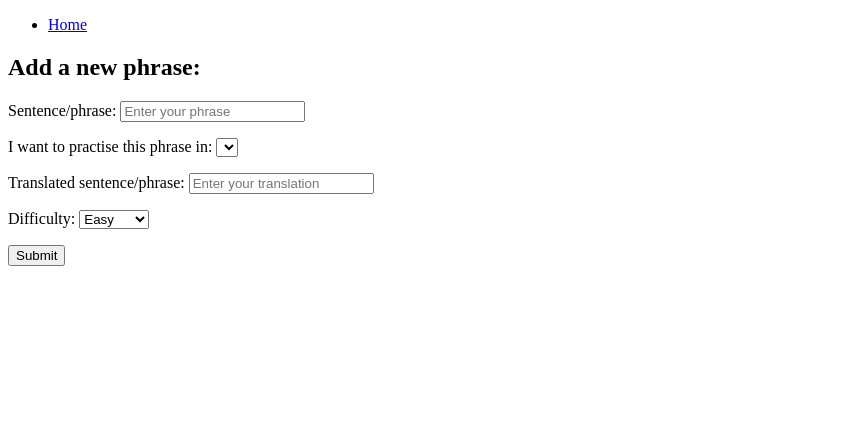
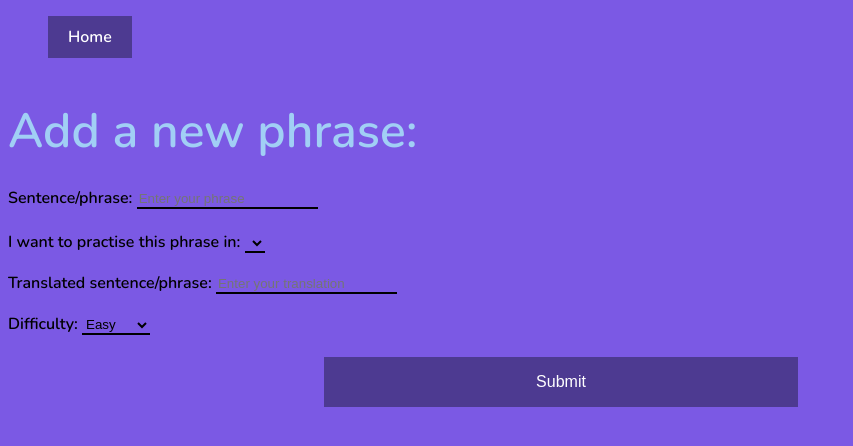
Before and after one commit to emilykmcullen/Language-Learning-App, a Flask app: page /sentence_snaps/new in a window 1280 px wide. Shown: the top 446 px of the page, without its empty margins (0-853 px from the left). Run offline with Flask 2, Linux system fonts and the light colour scheme; data that the repository does not hold is empty; some libraries are stand-ins or nearby versions.

Commit message:
Added a bit of CSS

```diff
--- /dev/null
+++ b/static/css/main.css
@@ -0,0 +1,131 @@
+body {
+    background-color: #7b59e4;
+    font-family: 'Nunito', sans-serif;
+    height: 100%;
+  }
+
+.navlink {
+    max-width: 30em;
+    margin: 0 auto;
+}
+.navitem{
+    display: inline;
+    padding-right: 10px;
+}
+
+body > ul> li> a {
+    color: black;
+  }
+
+.navlist{
+    padding-left: 0;
+}
+
+h1 {
+    font-size: 3em;
+    color: #a1cff5;
+    margin-bottom: 20px;
+}
+
+
+
+.blocktext {
+    margin-left: auto;
+    margin-right: auto;
+    max-width: 30em;
+    margin-top: 70px;
+}
+
+.blocktext_submit_image {
+    margin-left: auto;
+    margin-right: auto;
+    max-width: 30em;
+}
+
+hr {
+    border: 3px solid black
+}
+
+input[type="text"] {
+    background-color: #7b59e4;
+    color: black;
+    border:none;
+    border-bottom: solid 2px black;
+    outline: none;
+}
+
+input[type="text"]:active {
+    background-color: #7b59e4;
+    color: black;
+    border:none;
+    border-bottom: solid 2px black;
+    outline: none;
+    color: #7b59e4;
+}
+
+select {
+    background-color: #7b59e4;
+    color: black;
+    border:none;
+    border-bottom: solid 2px black;
+    outline: none;
+}
+
+input[type=submit] {
+    background-color:#4d3a91;
+    color: white;
+    border: none;
+    padding: 16px 32px;
+    text-decoration: none;
+    cursor: pointer;
+    width: 75%;
+    font-size: 16px;
+  }
+
+.submitbutton {
+    width: 50%;
+    margin: 0 auto;
+}
+
+p {
+    padding-top: 3px;
+    padding-bottom: 3px;
+}
+
+a:link, a:visited {
+    background-color:#4d3a91;
+    color: white;
+    padding: 10px 20px;
+    text-align: center;
+    text-decoration: none;
+    display: inline-block;
+  }
+
+  img {
+    display: inline-block;
+    max-width: 30%;
+    border: solid 4px black;
+  }
+
+  #gallery {
+    text-align: center;
+    display: flex;
+    flex-flow: row;
+    margin-top: 40px;
+  }
+
+  .entries {
+    display: flex;
+    flex-flow: row wrap;
+    padding:5px
+  }
+
+
+  .single-entry {
+    background-color: #9190e9 ;
+    width: 250px;
+    height: 250px;
+    flex: 25%;
+    justify-content: space-between;
+    margin:5px
+  }
--- a/templates/base.html
+++ b/templates/base.html
@@ -3,14 +3,16 @@
 <head>
     <meta charset="UTF-8">
     <meta name="viewport" content="width=device-width, initial-scale=1.0">
+    <link rel="stylesheet" href="{{ url_for('static', filename='css/main.css') }}">
     <link rel="stylesheet" href="https://stackpath.bootstrapcdn.com/font-awesome/4.7.0/css/font-awesome.min.css" crossorigin="anonymous">
+    <link href="https://fonts.googleapis.com/css2?family=Nunito:wght@600&display=swap" rel="stylesheet">
     <title>Lingua Snaps</title>
 </head>
 <body>
 <main>
     <nav>
         <ul>
-            <li>
+            <li class="navitem">
                 <a href="{{ url_for('base.index') }}">Home</a>
             </li>
         </ul>
--- a/templates/sentence_snaps/show_answer.html
+++ b/templates/sentence_snaps/show_answer.html
@@ -7,11 +7,11 @@
 <div>
     <p>Original phrase: {{translated_phrase.first_language_phrase.phrase}}</p>
     <p>In {{translated_phrase.language.title}} : {{translated_phrase.phrase}}</p>
-    <p><a href="/sentence_snaps/{{translated_phrase.id}}/edit">Edit this phrase</a></p>
+    <p><a href="/sentence_snaps/{{translated_phrase.id}}/edit">Edit this phrase</a>
     <form class="delete" action="/sentence_snaps/{{translated_phrase.id}}/delete" method="POST">
         <button class="trash-button"><i class="fa fa-trash-o fa-3x" style="color:red" aria-hidden="true"></i></button>
     </form>
-    <p>
+    <p></p>
         <a href="{{ url_for('sentence_snaps_blueprint.sentence_snaps') }}">Back to Sentence Snaps</a>
     </p>
 </div>
```
Also changed, not shown: templates/sentence_snaps/index.html (+7 -13 lines).
